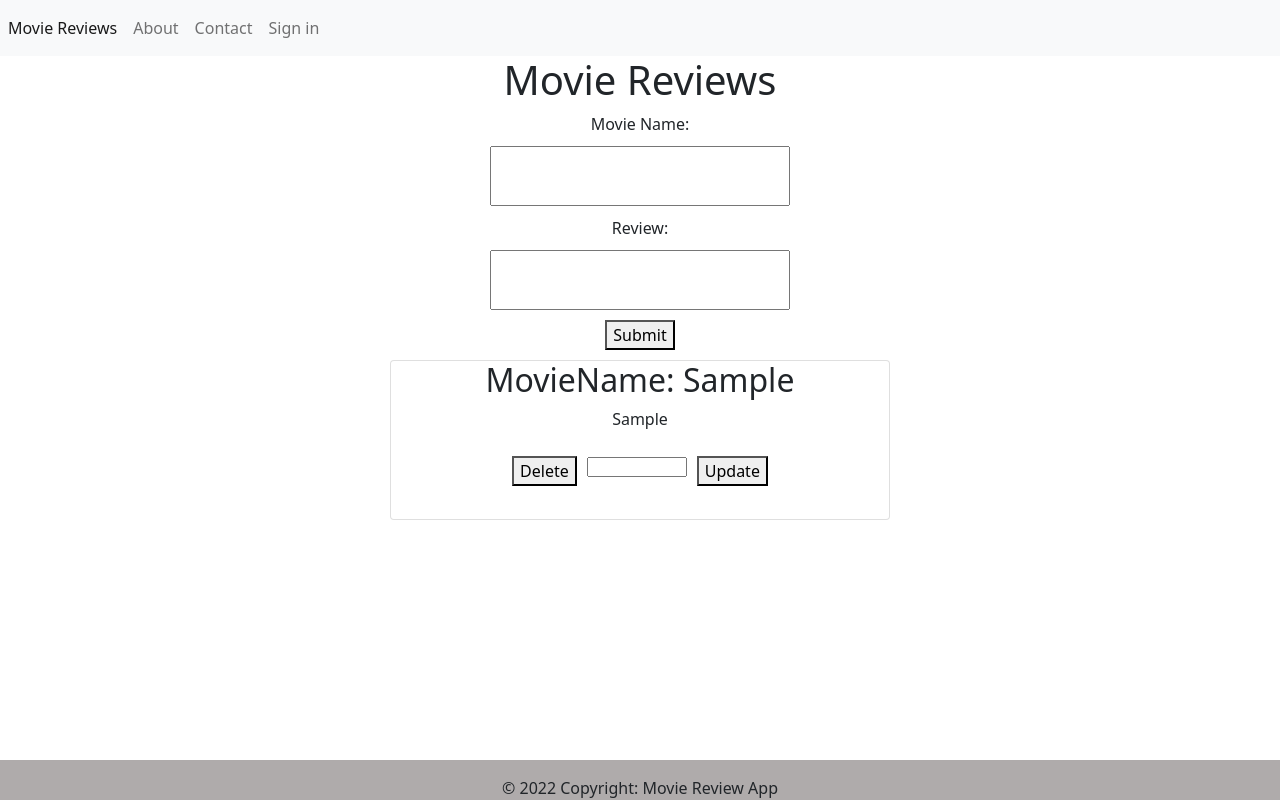
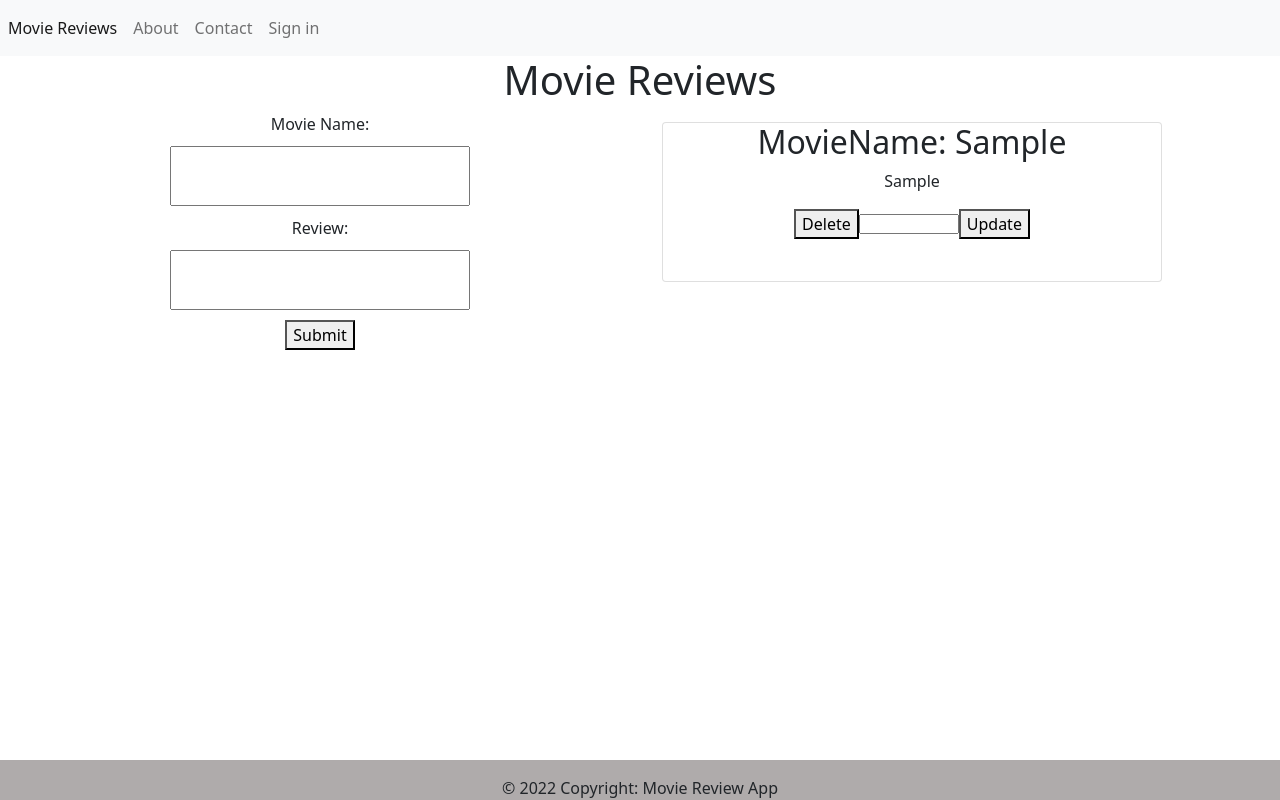
Before and after one commit to Binurim/CRUD, a React (Create React App) app in the folder client/: page / in a window 1280 px wide. Both pictures are taken after typing "Sample", "Sample" into the empty fields and a click on the button "Submit". Built offline with nearby package versions, Linux system fonts and the light colour scheme; no server answers.

Commit message:
Seperated editMovieReview to a new component

```diff
--- /dev/null
+++ b/client/src/components/EditMovieReview.jsx
@@ -0,0 +1,54 @@
+import '../App.css';
+import React, { useState } from 'react';
+import * as movieReviewService from '../services/movieReviewService';
+
+const EditMovieReview = (props) => {
+  const [newReview, setNewreview] = useState('');
+
+  const getMovieReviewsList = () => {
+    movieReviewService.getMovieReviews();
+  };
+
+  const deleteMovieReview = (movie) => {
+    movieReviewService.deleteMovieReview(movie).then((res) => {
+      getMovieReviewsList();
+    });
+  };
+
+  const updateMovieReview = (movieName) => {
+    movieReviewService.updateMovieReview(movieName, newReview).then((res) => {
+      getMovieReviewsList();
+    });
+    setNewreview('');
+  };
+
+  return (
+    <div className='card'>
+      <form>
+        <h2>MovieName: {props.movie.movieName}</h2>
+        <p>{props.movie.movieReview}</p>
+        <button
+          onClick={() => {
+            deleteMovieReview(props.movie.movieName);
+          }}
+        >
+          Delete
+        </button>
+        <input
+          type="text"
+          id="updateInput"
+          onChange={(e) => setNewreview(e.target.value)}
+        />
+        <button
+          onClick={() => {
+            updateMovieReview(props.movie.movieName);
+          }}
+        >
+          Update
+        </button>
+      </form>
+    </div>
+  );
+};
+
+export default EditMovieReview;
--- a/client/src/components/MovieReview.jsx
+++ b/client/src/components/MovieReview.jsx
@@ -1,13 +1,13 @@
 import '../App.css';
 import React, {useState, useEffect} from 'react';
 import * as movieReviewService from '../services/movieReviewService';
+import EditMovieReview from './EditMovieReview';
 
 const MovieReview = () => {
 
   const [movieName, setMovieName] = useState('');
   const [review, setReview] = useState('');
   const [movieReviewList, setMovieReviewList] = useState([]);
-  const [newReview, setNewreview] = useState('');
 
   useEffect(() => {
     getMovieReviewsList();
@@ -29,68 +29,37 @@ const MovieReview = () => {
     document.getElementById('inputReview').value = '';
   };
 
-  const deleteMovieReview = (movie) => {
-    movieReviewService.deleteMovieReview(movie).then((res) => {
-      getMovieReviewsList();
-    });
-  };
-
-  const updateMovieReview = (movieName) => {
-    movieReviewService.updateMovieReview(movieName, newReview).then((res) => {
-      getMovieReviewsList();
-    });
-    setNewreview('');
-  };
 
   return (
-    <div className="App">
+    <div className='App container-fluid'>
       <h1>Movie Reviews</h1>
-      <div className="form">
+      <div className='row'>
+        <div className='col-6 form'>
         <label>Movie Name:</label>
         <input
-          type="text"
-          name="movieName"
-          id="inputMovie"
+          type='text'
+          name='movieName'
+          id='inputMovie'
           onChange={(e) => setMovieName(e.target.value)}
         />
         <label>Review:</label>
         <input
-          type="text"
-          name="review"
-          id="inputReview"
+          type='text'
+          name='review'
+          id='inputReview'
           onChange={(e) => setReview(e.target.value)}
         />
         <button onClick={submitReview}>Submit</button>
+        </div>
+        <div className='col-6'>
         {movieReviewList?.map((value) => {
           return (
-            <div className="card">
-              <form>
-                <h2>MovieName: {value.movieName}</h2>
-                <p>{value.movieReview}</p>
-                <button
-                  onClick={() => {
-                    deleteMovieReview(value.movieName);
-                  }}
-                >
-                  Delete
-                </button>
-                <input
-                  type="text"
-                  id="updateInput"
-                  onChange={(e) => setNewreview(e.target.value)}
-                />
-                <button
-                  onClick={() => {
-                    updateMovieReview(value.movieName);
-                  }}
-                >
-                  Update
-                </button>
-              </form>
-            </div>
+              <EditMovieReview movie={value} key={value.id}/>
           );
         })}
+        </div>
       </div>
+      <br/><br/>
     </div>
   );
 }
```
